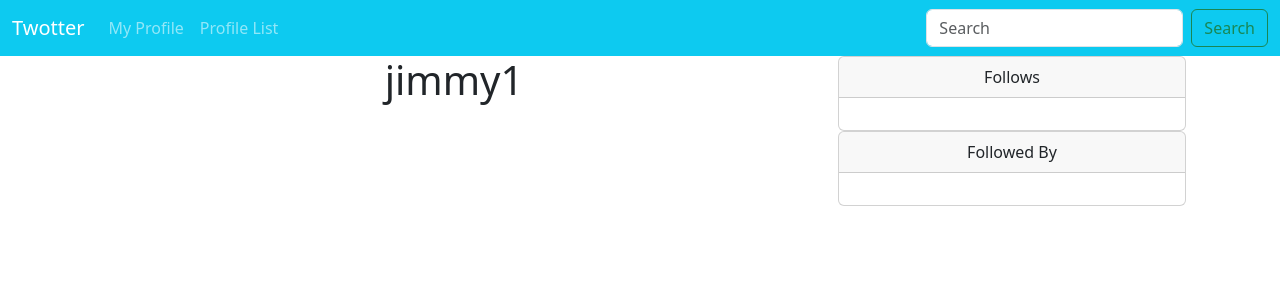
After one commit to hdsjejgh/Twotter, a Django app: page /profile/2 in a window 1280 px wide. The commit adds this page. Shown: the top 300 px of the page. Run offline with Django 5.2, Linux system fonts and the light colour scheme; a user stored in the database is signed in; data comes from the database, SQL or seed files in the repository; both versions use the stored data as it was after the commit.

Commit message:
Added profiles

```diff
--- a/twotter/social/models.py
+++ b/twotter/social/models.py
@@ -10,7 +10,7 @@ class Profile(models.Model): #profile model is in every user model
     user = models.OneToOneField(User, on_delete=models.CASCADE) #each user has one unique profile
     #user automatically gets linked to profile when profile is linked to it
     follows = models.ManyToManyField("self", #follows contain any amount of other profiles
-                                     related_name="followed_by",
+                                     related_name="followed_by", #so you can see every profile that follows this one
                                      symmetrical=False, #so following doesn't have to go both ways
                                      blank=True) #following can be blank
     date_modified = models.DateTimeField(User, auto_now=True) #last time a profile was modified
@@ -22,5 +22,5 @@ def create_profile(sender,instance,created,**kwargs):
     if created:
         user_profile = Profile(user=instance) #automatically creates profile when user is made
         user_profile.save()
-        user_profile.follows.set([instance.profile.id]) #makes profil follow themselves
+        user_profile.follows.set([instance.profile.id]) #makes profile follow themselves
         user_profile.save()
--- a/twotter/social/templates/navbar.html
+++ b/twotter/social/templates/navbar.html
@@ -6,6 +6,11 @@
     </button>
     <div class="collapse navbar-collapse" id="navbarSupportedContent">
       <ul class="navbar-nav me-auto mb-2 mb-lg-0">
+        {% if user.is_authenticated %}
+          <li class="nav-item">
+            <a class="nav-link" href="{% url 'profile' request.user.id %}">My Profile</a>
+          </li>
+        {% endif %}
         <li class="nav-item">
           <a class="nav-link" href="{% url 'profile_list' %}">Profile List</a>
         </li>
--- /dev/null
+++ b/twotter/social/templates/profile.html
@@ -0,0 +1,46 @@
+{% extends 'base.html' %}
+
+{% block content %}
+
+    {% if profile %}
+
+<div class="container text-center">
+    <div class="row">
+        <div class="col-8">
+            <h1>{{ profile.user.username }}</h1>
+        </div>
+        <div class="col-4">
+
+            <div class="card">
+  <div class="card-header">
+    Follows
+  </div>
+  <div class="card-body">
+    {% for following in profile.follows.all %}
+                {% if profile != following %}
+                <a href="{% url 'profile' following.user.id %}">@{{ following }}</a> <br>
+                {% endif %}
+            {% endfor %}
+  </div>
+</div>
+
+
+
+                      <div class="card">
+  <div class="card-header">
+    Followed By
+  </div>
+  <div class="card-body">
+    {% for following in profile.followed_by.all %}
+{% if profile != following %}
+<a href="{% url 'profile' following.user.id %}">@{{ following }}</a> <br>
+{% endif %}
+{% endfor %}
+  </div>
+</div>
+
+
+</div></div></div>
+    {% endif %}
+
+{% endblock %}
--- a/twotter/social/templates/profile_list.html
+++ b/twotter/social/templates/profile_list.html
@@ -14,7 +14,7 @@
     <div class="col-md-8">
       <div class="card-body">
         <h5 class="card-title">{{ profile.user.username }}</h5>
-        <p class="card-text">@{{ profile.user.username|lower }}</p> <br>
+        <a href="{% url 'profile' following.user.id %}" class="card-text">@{{ profile.user.username|lower }}</a> <br>
         <p class="card-text"><small class="text-body-secondary">Last Updated: {{ profile.date_modified }}</small></p>
       </div>
     </div>
--- a/twotter/social/urls.py
+++ b/twotter/social/urls.py
@@ -22,4 +22,5 @@ from . import views
 urlpatterns = [
     path('',views.home,name="home"),
     path('profile_list/',views.profile_list,name="profile_list"),
+    path('profile/<int:pk>',views.profile, name='profile'), #profile of user with id <int:pk>
 ]
--- a/twotter/social/views.py
+++ b/twotter/social/views.py
@@ -13,3 +13,11 @@ def profile_list(request):
     else: #if not logged in, redirect to home and send a warning message
         messages.success(request, ("You must be logged in to view this page"))
         return redirect('home')
+
+def profile(request, pk):
+    if request.user.is_authenticated: #cannot view profiles unless logged in
+        profile = Profile.objects.get(user_id=pk)
+        return render(request, "profile.html", {"profile":profile})
+    else:
+        messages.success(request, ("You must be logged in to view this page"))
+        return redirect('home')
--- a/twotter/twotter/urls.py
+++ b/twotter/twotter/urls.py
@@ -20,5 +20,5 @@ from django.urls import path,include
 
 urlpatterns = [
     path('admin/', admin.site.urls),
-    path('',include('social.urls'))
+    path('',include('social.urls')),
 ]
```
Also changed, not shown: twotter/db.sqlite3.
